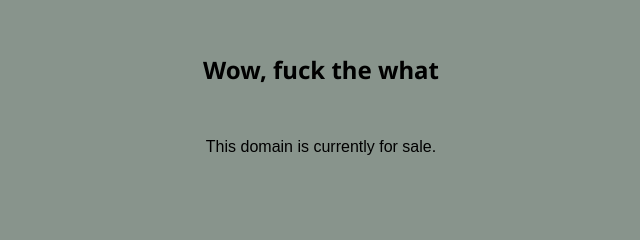
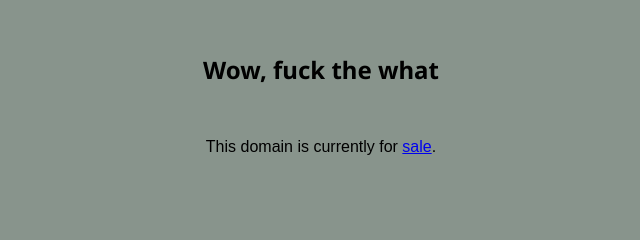
Before and after one commit to wowfuckthewhat/wowfuckthewhat.github.io, a plain HTML site: page index.html in a window 1280 px wide. Shown: the part 147-387 px from the top of the page, 319-959 px from the left. Drawn offline with Linux system fonts and the light colour scheme.

Commit message:
Update index.html

```diff
--- a/index.html
+++ b/index.html
@@ -8,7 +8,7 @@
 </head>
 <body>
 <h2>Wow, fuck the what</h2>
-<p>This domain is currently for sale.</p>
+<p>This domain is currently for <a href="https://www.godaddy.com/domainsearch/find?checkAvail=1&domainToCheck=wowfuckthewhat">sale</a>.</p>
 
 </body>
 <footer>
```
